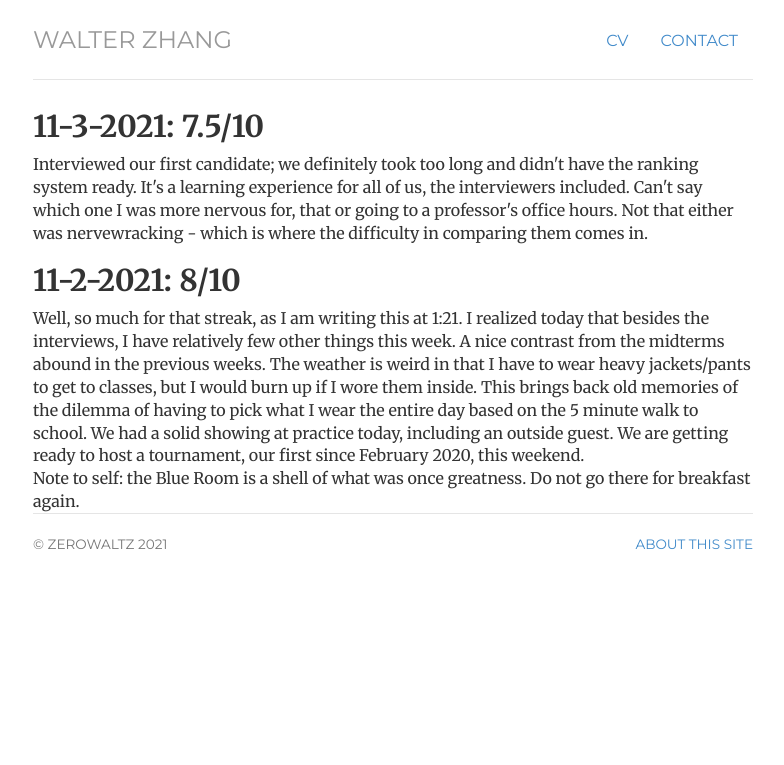
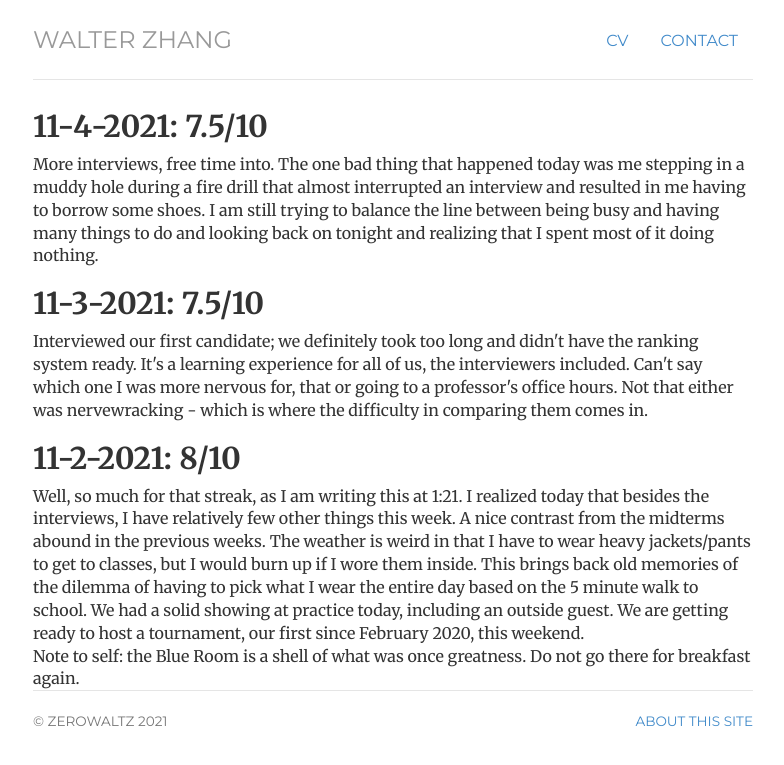
Before and after one commit to Zerowaltz/Zerowaltz.github.io, a Jekyll site: the page built from posts/nov21/index.html, in a window 1280 px wide. Shown: the top 765 px of the page, without its empty margins (247-1031 px from the left). Built offline with Jekyll 4.4.1, drawn with Linux system fonts in a browser that asks for light colours.

Commit message:
post 11-4

```diff
--- a/posts/nov21/index.html
+++ b/posts/nov21/index.html
@@ -44,6 +44,9 @@ description: Posts from Walter Zhang.
 
 <div class="post">
 
+	<h2>11-4-2021: 7.5/10</h2>
+	More interviews, free time into. The one bad thing that happened today was me stepping in a muddy hole during a fire drill that almost interrupted an interview and resulted in me having to borrow some shoes. I am still trying to balance the line between being busy and having many things to do and looking back on tonight and realizing that I spent most of it doing nothing.
+
 	<h2>11-3-2021: 7.5/10</h2>
 	Interviewed our first candidate; we definitely took too long and didn't have the ranking system ready. It's a learning experience for all of us, the interviewers included. Can't say which one I was more nervous for, that or going to a professor's office hours. Not that either was nervewracking - which is where the difficulty in comparing them comes in.
 
```
